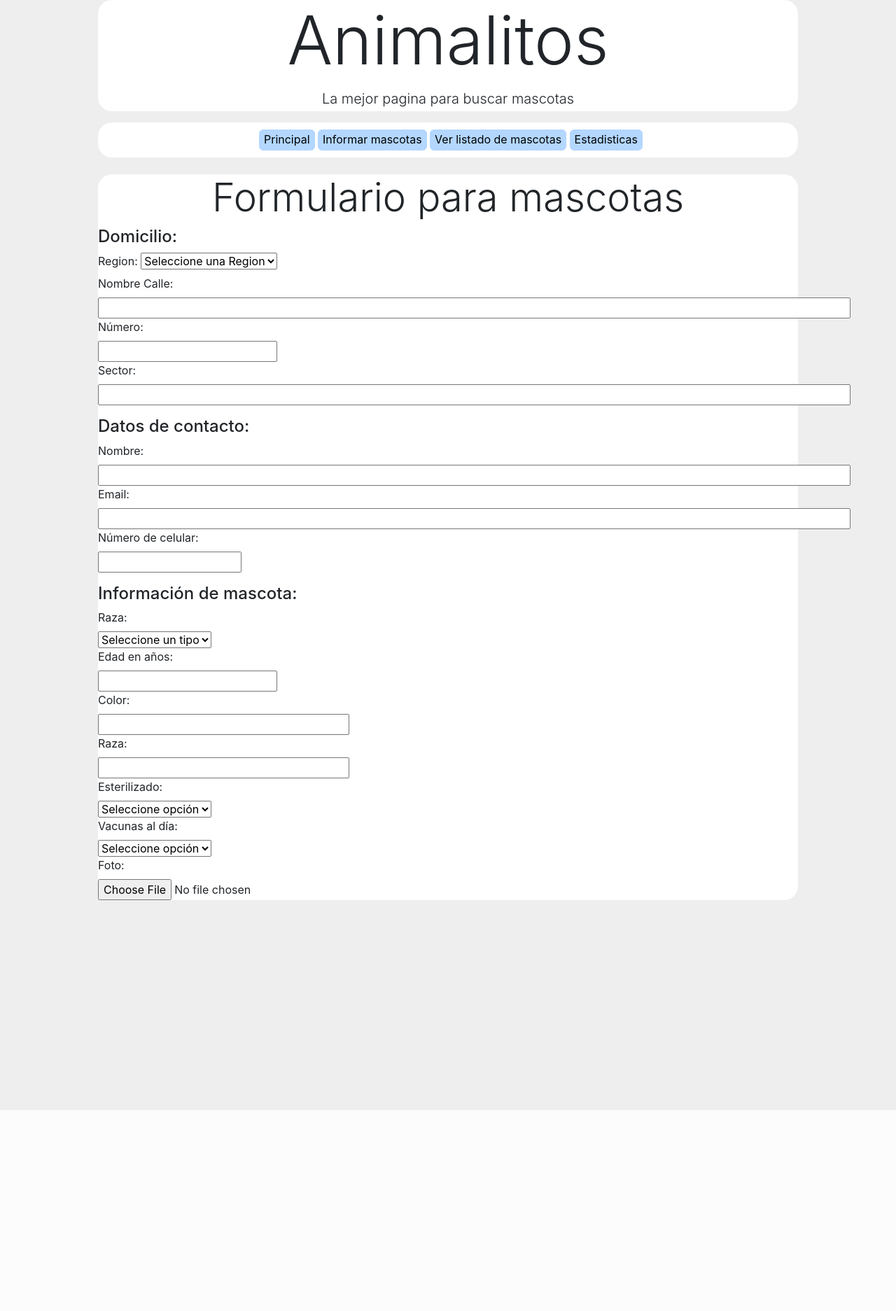
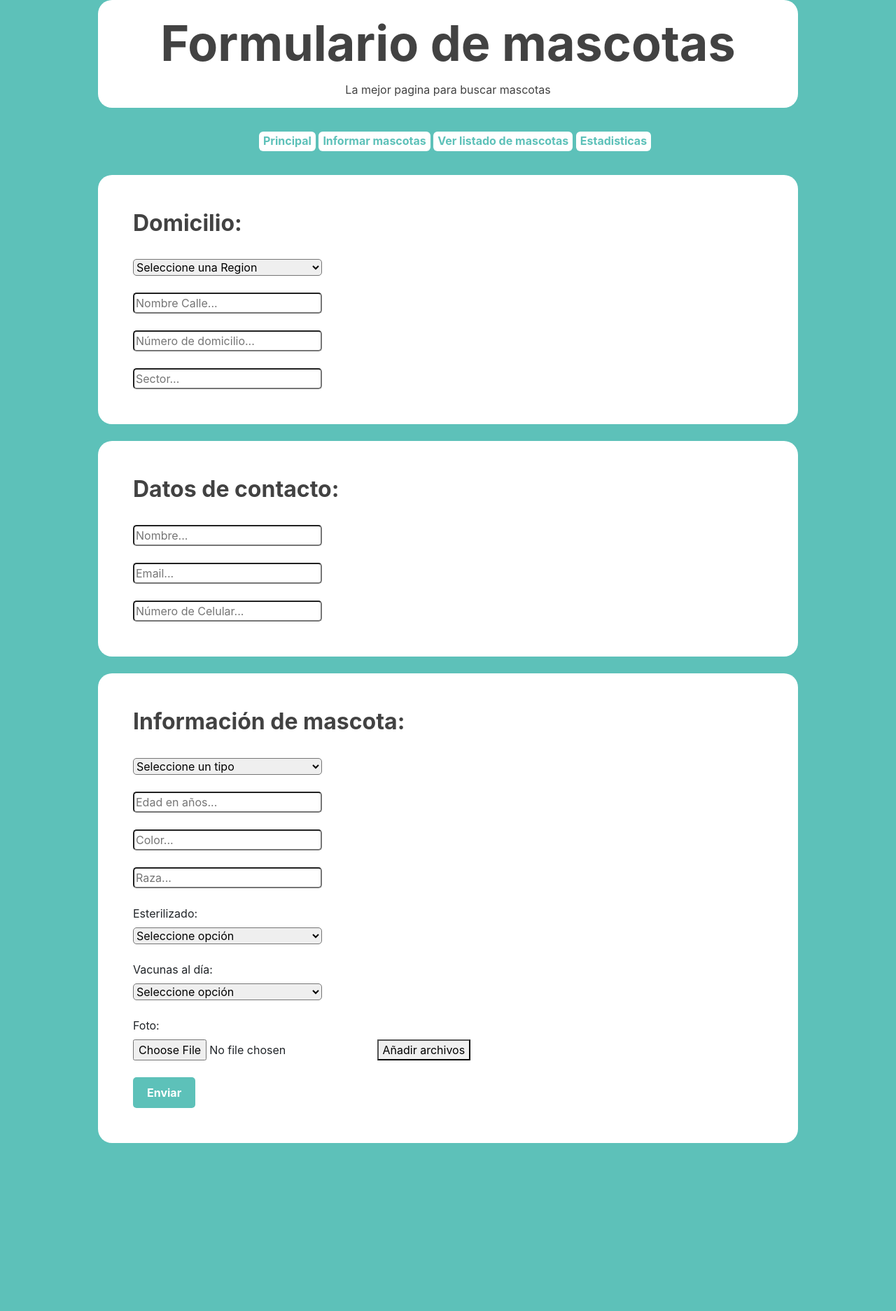
Before and after one commit to JaramilloCris/Web-Tarea, a PHP site: page /formulario.html in a window 1280 px wide; the page is wider, and only the part inside the window is pictured. Shown: the top 1873 px of that part at 70% size. Before the commit the page ends 1586 px from the top of that part, so only its background shows below. Run offline with PHP 8.4, Linux system fonts and the light colour scheme.

Commit message:
Agregando formulario

```diff
--- a/css/principal.css
+++ b/css/principal.css
@@ -1,3 +1,4 @@
+
 
 body {
     font-family: "Open Sans", Arial, Helvetica, sans-serif;
@@ -5,10 +6,36 @@ body {
     font-weight: 400;
     overflow-x: hidden;
     color: #2871ba;
+
+}
+hr.new{
+
+    border: 1px solid;
+    color: #5DC1B9;
 }
 
 a {
     transition: all 0.3s ease;
+    color: white;
+}
+
+.font-mascotas{
+
+    color: #424242;
+    font-weight: bold;
+    font-size: 30px;
+
+}
+
+h1{
+
+    font-weight: bold;
+    color: #424242;
+}
+
+h2{
+
+    color: #424242;
 }
 
 a:hover,
@@ -17,7 +44,23 @@ a:focus {
 }
 
 p {
-  line-height: 1.8;
+
+
+    color: #424242;
+    height: 40px;
+    line-height: 100px;
+}
+
+.titulo{
+
+    font-weight: bold;
+    height: 50px;
+    font-size: 70px;
+}
+
+.subtitulo{
+
+    top: 50px;
 }
 
 .principal-container{
@@ -31,6 +74,8 @@ p {
 
     border-radius: 20px;
     background-color: white;
+    padding: 20px;
+
 }
 
 .principal-tittle{
@@ -58,6 +103,7 @@ p {
 .tittle{
 
     text-align: center;
+
 }
 
 .center-image{
@@ -73,7 +119,16 @@ p {
 .nav-bar > ul > li > a {
   display: block;
   padding: 12px 15px;
-  color: #999A9B;
+
+}
+
+.nav-bar > button{
+
+    color: #5DC1B9;
+    font-weight: bold;
+
+
+
 }
 
 .nav-bar > ul > li.active > a,
@@ -86,7 +141,7 @@ p {
 
   width: 20px;
   height: 8px;
-  background-color: #6893bf;
+  background-color: #5DC1B9;
   vertical-align: middle;
 
 }
@@ -94,17 +149,16 @@ p {
 .nav-botton{
 
     border-radius: 6px;
-    background-color: #b3d7ff;
-    border: 1px solid #b3d7ff;
-
-
+    background-color: white;
+    border: none;
+    color: black;
 }
 
 .nav-botton:hover{
 
-    background-color: #95c6f5;
-    border-radius: 6px;
-    border: 1px solid #b3d7ff;
+    background-color: #5DC1B9;
+    border: none;
+    color: white;
 
 }
 
@@ -116,15 +170,21 @@ p {
 
 .container-content{
     border-radius: 20px;
-    background-color: #ffffff;
+    background-color: white;
+    padding: 50px;
+
+}
+
+.container-menu{
+    border-radius: 20px;
+    background-color: white;
+    padding: 10px;
 
 }
 
 .container-me{
 
     padding: 55px;
-
-
 }
 
 @media (max-width: 945px) {
@@ -148,5 +208,39 @@ p {
 
     float: right;
     margin-right: 100px;
+    max-height: 100%;
     width: 250px;
+    border-radius: 30px;
+    height: auto;
+    border: 5px solid #5DC1B9;
 }
+
+.input-style{
+
+    border-radius: 5px;
+    transition: width 0.4s ease-in-out;
+    width: 30%;
+
+
+}
+
+.input-style:focus{
+
+    width: 100%;
+}
+
+.select-custom{
+
+    border-radius: 5px;
+    width: 270px;
+}
+
+.button-sub{
+
+    border: none;
+    color: white;
+    background-color: #5DC1B9;
+    border-radius: 5px;
+    padding: 10px 20px;
+    font-weight: bold;
+}
--- a/formulario.html
+++ b/formulario.html
@@ -12,41 +12,35 @@
     <script src="js/principal.js"></script>
 
 </head>
-<body style="background-color: #eeeeee">
+<body style="background-color: #5DC1B9">
 
     <div class="principal-container mx-auto">
 
         <header class="principal-header text-center">
-
-            <h1 class="display-1">Animalitos</h1>
-            <p class="lead">La mejor pagina para buscar mascotas</p>
+            <h1 class="titulo">Formulario de mascotas</h1>
+            <p class="subtitulo">La mejor pagina para buscar mascotas</p>
         </header>
-
+        <br>
         <section class="t-section">
-
-            <div class="container-content">
 
                 <nav class="nav-bar">
 
-                    <button href="index.html" class="nav-botton"><span class="nav-item"></span>Principal</button>
+                    <button href="" class="nav-botton"><span class="nav-item"></span>Principal</button>
                     <button href="" class="nav-botton"><span class="nav-item"></span>Informar mascotas</button>
                     <button href="" class="nav-botton"><span class="nav-item"></span>Ver listado de mascotas</button>
                     <button href="" class="nav-botton"><span class="nav-item"></span>Estadisticas</button>
 
                 </nav>
-            </div>
+
             <br>
-            <div class="container-content">
+            <div class="">
 
-
-                <h1 class="display-4 tittle">Formulario para mascotas</h1>
                 <form>
-
-                    <div class="form-group">
-                        <h4>Domicilio:</h4>
+                    <div class="container-content">
+                        <h2 style="font-weight: bold">Domicilio:</h2>
+                        <br>
                         <div>
-                            <label for="cars">Region:</label>
-                            <select id="cars" name="cars" required>
+                            <select class="select-custom" id="cars" name="cars" required>
                               <option value="">Seleccione una Region</option>
                               <option value="saab">Saab</option>
                               <option value="fiat">Fiat</option>
@@ -55,45 +49,44 @@
                         </div>
 
                         <div>
-                            <label for="id-calle">Nombre Calle:</label>
-                            <input name="calle" id="id-calle" size="100" max="2">
+
+                            <br>
+                            <input class="input-style" name="calle" id="id-calle" size="100" max="2" placeholder="Nombre Calle...">
+
                         </div>
 
                         <div>
-                            <label for="id-numero">Número:</label>
                             <br>
-                            <input name="numero" id="id-numero" size="20" required maxlength="20">
+                            <input class="input-style" name="numero" id="id-numero" size="20" required maxlength="20" placeholder="Número de domicilio...">
                         </div>
                         <div>
-                            <label for="id-sector">Sector:</label>
                             <br>
-                            <input name="sector" id="id-sector" size="100" required maxlength="100">
+                            <input class="input-style" name="sector" id="id-sector" size="100" required maxlength="100" placeholder="Sector...">
+
                         </div>
                     </div>
-                    <div class="form-group">
-                        <h4>Datos de contacto: </h4>
+                    <br>
+                    <div class="container-content">
+                        <h2 style="font-weight: bold">Datos de contacto: </h2>
                         <div>
-                            <label for="id-nombre">Nombre:</label>
                             <br>
-                            <input name="nombre" id="id-nombre" size="100" maxlength="200" required>
+                            <input class="input-style" placeholder="Nombre..." name="nombre" id="id-nombre" size="100" maxlength="200" required>
                         </div>
                         <div>
-                            <label for="id-email">Email:</label>
                             <br>
-                            <input name="email" id="id-email" size="100" type="email">
+                            <input class="input-style" placeholder="Email..." name="email" id="id-email" size="100" type="email">
                         </div>
                         <div>
-                            <label for="id-celular">Número de celular:</label>
                             <br>
-                            <input name="celular" id="id-celular" size="15" type="tel">
+                            <input class="input-style" placeholder="Número de Celular..." name="celular" id="id-celular" size="15" type="tel">
                         </div>
                     </div>
-                    <div class="form-group">
-                        <h4>Información de mascota: </h4>
+                    <br>
+                    <div class="container-content">
+                        <h2 style="font-weight: bold">Información de mascota: </h2>
                         <div>
-                            <label for="raza">Raza:</label>
                             <br>
-                            <select id="raza" name="tipo-mascota" onchange="hideInput('raza','text-value')" required>
+                            <select id="raza" class="select-custom" name="tipo-mascota" onchange="hideInput('raza','text-value')" required>
                                 <option value="">Seleccione un tipo</option>
                                 <option value="perro">Perro</option>
                                 <option value="gato">Gato</option>
@@ -108,25 +101,23 @@
                             <input hidden id="text-value" size="40" maxlength="40">
                         </div>
                         <div>
-                            <label for="id-annos">Edad en años:</label>
                             <br>
-                            <input name="edad-mascota" id="id-annos" size="5" type="number" min="0">
+                            <input name="edad-mascota" class="input-style" id="id-annos" placeholder="Edad en años..." size="5" type="number" min="0">
                         </div>
                         <div>
-                            <label for="id-color">Color:</label>
                             <br>
-                            <input name="color-mascota" id="id-color" size="30"  maxlength="30" required>
+                            <input name="color-mascota" placeholder="Color..." class="input-style" id="id-color" size="30"  maxlength="30" required>
                         </div>
 
                         <div>
-                            <label for="id-raza">Raza:</label>
                             <br>
-                            <input name="raza-mascota" id="id-raza" size="30" maxlength="30" required>
+                            <input name="raza-mascota" placeholder="Raza..." class="input-style" id="id-raza" size="30" maxlength="30" required>
                         </div>
+                        <br>
                         <div>
                             <label for="id-esterilizado">Esterilizado:</label>
                             <br>
-                            <select id="id-esterilizado" name="esterilizado-mascota" required>
+                            <select id="id-esterilizado" class="input-style" name="esterilizado-mascota" required>
                                 <option value="">Seleccione opción</option>
                                 <option value="si">Sí</option>
                                 <option value="no">No</option>
@@ -134,20 +125,28 @@
                             </select>
                         </div>
                         <div>
+                            <br>
                             <label for="id-vacunado">Vacunas al día:</label>
                             <br>
-                            <select id="id-vacunado" name="vacunas-mascota" required>
+                            <select id="id-vacunado" name="vacunas-mascota" class="input-style" required>
                                 <option value="">Seleccione opción</option>
                                 <option value="si">Sí</option>
                                 <option value="no">No</option>
                                 <option value="no-aplica">No aplica</option>
                             </select>
                         </div>
+                        <br>
                         <div>
                             <label for="id-foto">Foto:</label>
                             <br>
                             <input name="foto-mascota" id="id-foto" size="15" type="file" maxlength="5" required>
+                            <button type="button" onclick="addInputFile(4)">Añadir archivos</button>
                         </div>
+                        <div id="container-file">
+                        </div>
+                        <br>
+                        <button class="button-sub" id="subm" >Enviar</button>
+
                     </div>
                 </form>
             </div>
--- a/js/principal.js
+++ b/js/principal.js
@@ -1,6 +1,27 @@
 function hideInput(selectId,inputId){
 
-            var d = document.getElementById(selectId);
-            var textSeleted=d.options[d.selectedIndex].text;
-            document.getElementById(inputId).hidden = textSeleted !== "Otro";
-        }
+    var d = document.getElementById(selectId);
+    var textSeleted=d.options[d.selectedIndex].text;
+    document.getElementById(inputId).hidden = textSeleted !== "Otro";
+}
+
+var numFile = 0;
+
+function addInputFile(num){
+
+    if(numFile<num) {
+        var container = document.getElementById("container-file")
+        var inputFile = document.createElement("input");
+        inputFile.type = "file";
+        container.appendChild(inputFile);
+        container.appendChild(document.createElement("br"));
+        numFile = numFile + 1;
+    }
+}
+
+function clickSub(){
+
+    var button = document.getElementById("subm")
+    button.style.background = '#000000'
+
+}
```
Also changed, not shown: index.html (+43 -47 lines), panton.otf (added). Lines whose indentation alone changed are shown as unchanged.
